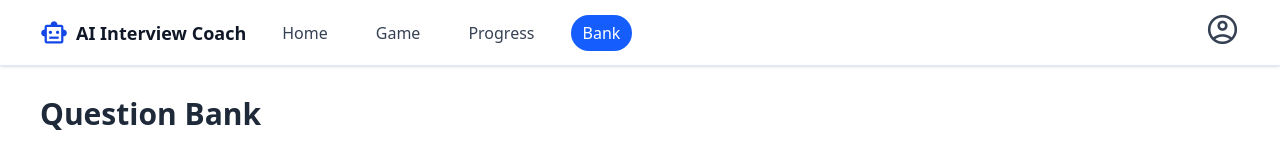
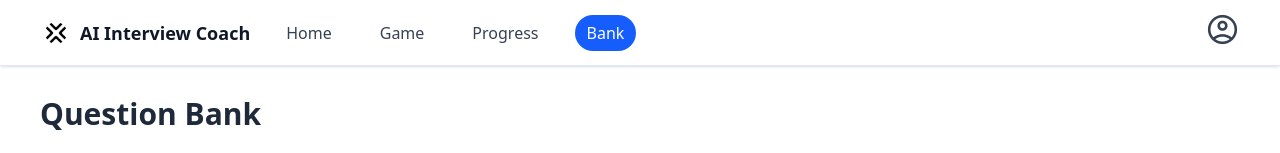
Before and after one commit to unsw-cse-comp99-3900/capstone-project-25t3-9900-f14b-cake, a Next.js app in the folder frontend/ai-interview-coach/: page /bank in a window 1280 px wide. Shown: the top 153 px of the page. Built offline with nearby package versions, Linux system fonts and the light colour scheme.

Commit message:
refactor: Replace SVG favicon with PNG and update layout and Navbar components accordingly

```diff
--- a/frontend/ai-interview-coach/src/app/layout.tsx
+++ b/frontend/ai-interview-coach/src/app/layout.tsx
@@ -17,12 +17,11 @@ export const metadata: Metadata = {
   description: "Prepare for your next interview with the power of AI.",
   icons: {
     icon: [
-      { url: "/favicon.svg", type: "image/svg+xml" },
+      { url: "/icon.png", type: "image/png" },
       { url: "/favicon.ico" },
-      { url: "/logo.png" },
     ],
-    shortcut: "/favicon.svg",
-    apple: "/logo.png",
+    shortcut: "/icon.png",
+    apple: "/icon.png",
   },
 };
 
--- a/frontend/ai-interview-coach/src/components/Navbar.tsx
+++ b/frontend/ai-interview-coach/src/components/Navbar.tsx
@@ -38,7 +38,13 @@ export default function Navbar({
               className="flex items-center gap-2 hover:opacity-80 transition-opacity"
               aria-label="Home"
             >
-              <span className="material-symbols-outlined text-blue-700" style={{ fontSize: 28 }}>smart_toy</span>
+              <Image
+                src="/icon.png"
+                alt="AI Interview Coach"
+                width={32}
+                height={32}
+                className="rounded-lg"
+              />
               <span className="text-gray-900 text-lg font-semibold">AI Interview Coach</span>
             </button>
             {[
```
Also changed, not shown: frontend/ai-interview-coach/public/favicon.svg (deleted), frontend/ai-interview-coach/public/icon.png (added).
